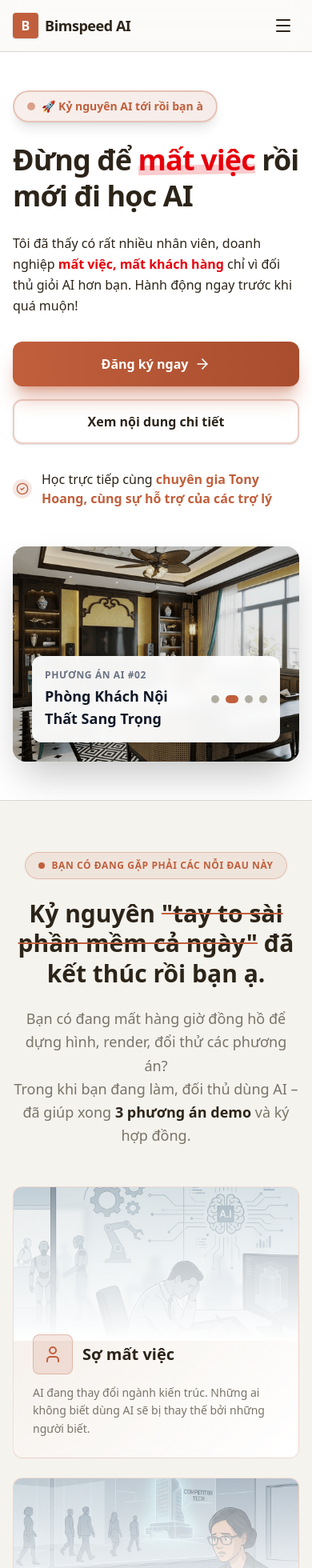
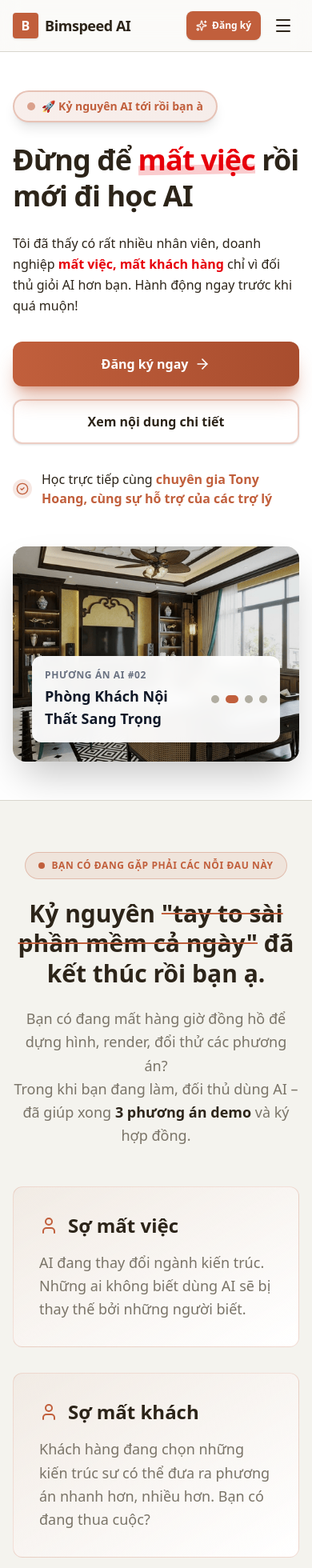
Before and after one commit to hoanghd218/aikientruc.hoangaixaydung.academy, a React (Vite) app: page / in a window 390 px wide. Shown: the top 1960 px of the page at 80% size. Built offline with nearby package versions, Linux system fonts and the light colour scheme.

Commit message:
them nut dang ky

```diff
--- a/src/components/Curriculum/index.jsx
+++ b/src/components/Curriculum/index.jsx
@@ -4,6 +4,13 @@ import { CurriculumTestimonials } from './CurriculumTestimonials';
 import { Sparkles, Video, Clock, Award } from 'lucide-react';
 
 export function Curriculum() {
+    const handleScrollToPricing = () => {
+        const pricingSection = document.getElementById('pricing');
+        if (pricingSection) {
+            pricingSection.scrollIntoView({ behavior: 'smooth', block: 'start' });
+        }
+    };
+
     const modules = [
         {
             title: "Module 1: Render ảnh ngoại thất",
@@ -123,7 +130,10 @@ export function Curriculum() {
                             <p className="text-text-main font-sans text-lg mb-4">
                                 <span className="font-bold text-primary">Kiến thức thực chiến</span>, áp dụng được ngay vào công việc 💼
                             </p>
-                            <button className="inline-flex items-center gap-2 px-6 py-3 bg-primary text-white font-bold rounded-lg hover:bg-primary/90 transition-all hover:shadow-lg hover:-translate-y-0.5">
+                            <button
+                                onClick={handleScrollToPricing}
+                                className="inline-flex items-center gap-2 px-6 py-3 bg-primary text-white font-bold rounded-lg hover:bg-primary/90 transition-all hover:shadow-lg hover:-translate-y-0.5"
+                            >
                                 <Sparkles className="h-5 w-5" />
                                 Đăng ký ngay
                             </button>
--- a/src/components/Features/index.jsx
+++ b/src/components/Features/index.jsx
@@ -1,7 +1,6 @@
 import React from 'react';
 import { Check, Star, User, BookOpen, Clock, Award } from 'lucide-react';
 import { FeaturesHeader } from './FeaturesHeader';
-import { PainPointCard } from './PainPointCard';
 import { ProcessComparison } from './ProcessComparison';
 
 export function Features() {
@@ -9,19 +8,16 @@ export function Features() {
         {
             title: "Sợ mất việc",
             description: "AI đang thay đổi ngành kiến trúc. Những ai không biết dùng AI sẽ bị thay thế bởi những người biết.",
-            image: "/fear-job-loss.png",
             icon: <User className="h-6 w-6" />
         },
         {
             title: "Sợ mất khách",
             description: "Khách hàng đang chọn những kiến trúc sư có thể đưa ra phương án nhanh hơn, nhiều hơn. Bạn có đang thua cuộc?",
-            image: "/fear-customer-loss.png",
             icon: <User className="h-6 w-6" />
         },
         {
             title: "Sợ tụt hậu",
             description: "Đồng nghiệp đã sử dụng AI và làm việc nhanh gấp 10 lần. Còn bạn thì vẫn đang render xuyên đêm.",
-            image: "https://images.unsplash.com/photo-1551434678-e076c223a692?ixlib=rb-4.0.3&auto=format&fit=crop&w=800&q=80",
             icon: <Award className="h-6 w-6" />
         }
     ];
@@ -31,17 +27,21 @@ export function Features() {
             <div className="container mx-auto px-4 md:px-6">
                 <FeaturesHeader />
 
-                {/* Pain Points - Large Cards */}
-                <div className="grid md:grid-cols-3 gap-6 mb-12">
-                    {painPoints.map((point, index) => (
-                        <PainPointCard
-                            key={index}
-                            title={point.title}
-                            description={point.description}
-                            image={point.image}
-                            icon={point.icon}
-                        />
-                    ))}
+                {/* Pain Points - Narrative Style */}
+                <div className="max-w-4xl mx-auto mb-12">
+                    <div className="prose prose-lg max-w-none">
+                        {painPoints.map((point, index) => (
+                            <div key={index} className="mb-8 p-8 rounded-xl bg-gradient-to-br from-primary/5 to-bg-surface border border-primary/20">
+                                <h3 className="text-2xl font-bold text-text-main mb-4 font-heading flex items-center gap-3">
+                                    <span className="text-primary">{point.icon}</span>
+                                    {point.title}
+                                </h3>
+                                <p className="text-lg text-text-muted leading-relaxed font-sans">
+                                    {point.description}
+                                </p>
+                            </div>
+                        ))}
+                    </div>
                 </div>
 
                 {/* Bottom Comparison */}
--- a/src/components/Footer.jsx
+++ b/src/components/Footer.jsx
@@ -32,7 +32,7 @@ export default function Footer() {
                         <ul className="space-y-2 text-sm text-secondary font-sans">
                             <li>Email: hoang.tran@bimspeed.net</li>
                             <li>Hotline: 0936.340.376 (Ms. Hiên)</li>
-                            <li>Địa chỉ: Helios Building - 75 Tam Trinh - Hà Nội</li>
+                            <li>Địa chỉ B401 Helios Building - 75 Tam Trinh - Hà Nội</li>
                         </ul>
                     </div>
                 </div>
--- a/src/components/Header.jsx
+++ b/src/components/Header.jsx
@@ -1,5 +1,5 @@
 import React from 'react';
-import { Menu } from 'lucide-react';
+import { Menu, Sparkles } from 'lucide-react';
 
 export default function Header() {
     return (
@@ -19,15 +19,17 @@ export default function Header() {
                     <a href="#pricing" className="hover:text-primary transition-colors">Học phí</a>
                 </nav>
 
-                <div className="flex items-center gap-4">
+                <div className="flex items-center gap-2 md:gap-4">
                     <button
                         onClick={() => {
                             const pricingSection = document.getElementById('pricing');
                             pricingSection?.scrollIntoView({ behavior: 'smooth', block: 'start' });
                         }}
-                        className="hidden md:inline-flex h-9 items-center justify-center rounded bg-primary px-4 py-2 text-sm font-medium text-white shadow transition-all hover:bg-primary/90 hover:-translate-y-0.5 focus-visible:outline-none focus-visible:ring-1 focus-visible:ring-ring disabled:pointer-events-none disabled:opacity-50 font-sans"
+                        className="inline-flex h-9 items-center justify-center gap-1.5 rounded-lg bg-primary px-3 md:px-4 py-2 text-xs md:text-sm font-bold text-white shadow transition-all hover:bg-primary/90 hover:-translate-y-0.5 focus-visible:outline-none focus-visible:ring-1 focus-visible:ring-ring disabled:pointer-events-none disabled:opacity-50 font-sans"
                     >
-                        Đăng ký ngay
+                        <Sparkles className="h-3.5 w-3.5 md:h-4 md:w-4" />
+                        <span className="hidden sm:inline">Đăng ký ngay</span>
+                        <span className="sm:hidden">Đăng ký</span>
                     </button>
                     <button className="md:hidden p-2 text-text-main">
                         <Menu className="h-6 w-6" />
```
Also changed, not shown: src/components/Pricing.jsx (+36 -33 lines).
